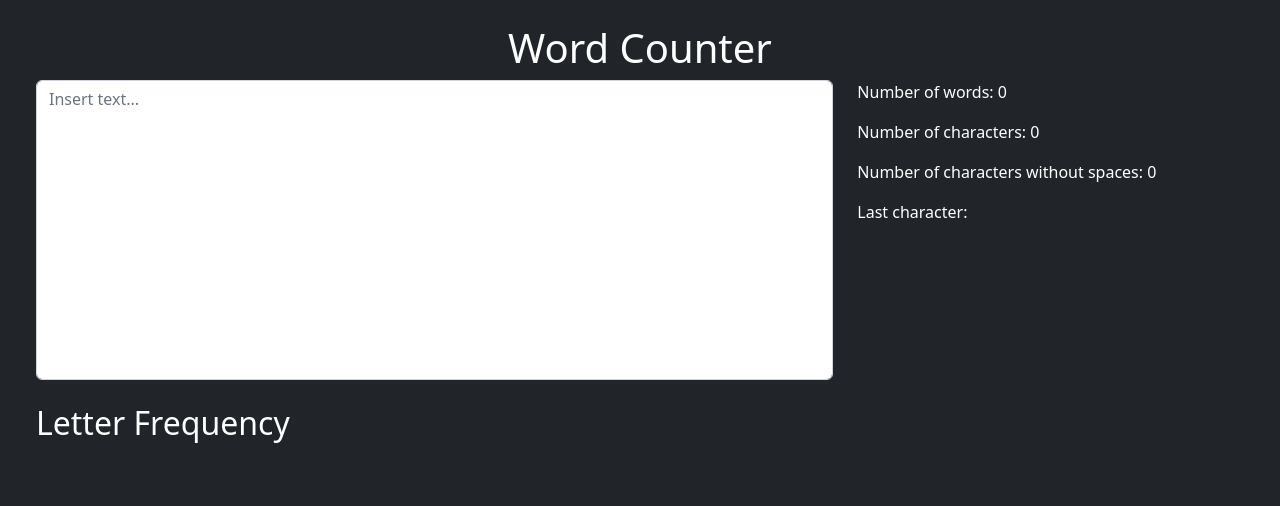
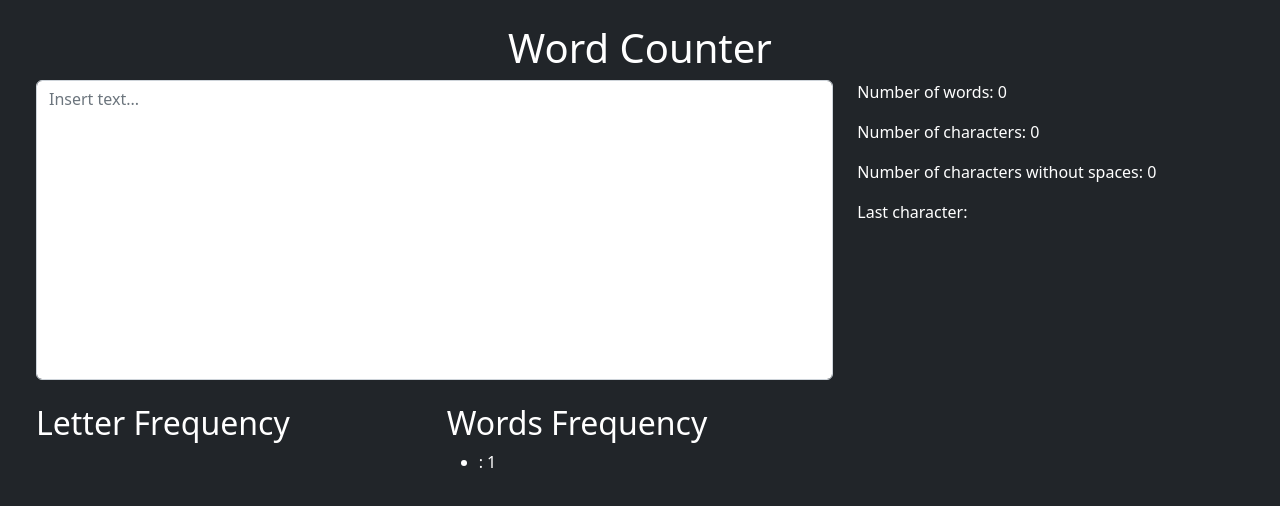
Before and after one commit to jaimereyess/Word-counter, a React (Vite) app: page / in a window 1280 px wide. Shown: the top 506 px of the page. Built offline with nearby package versions, Linux system fonts and the light colour scheme.

Commit message:
Add word frecuency

```diff
--- /dev/null
+++ b/src/assets/words.jsx
@@ -0,0 +1,35 @@
+const WordsFrequency = ({ text }) => {
+  const countWords = () => {
+    const wordsCounts = {};
+    const words = text.split(/\s+/g);
+
+    if (words) {
+      words.forEach((word) => {
+        if (wordsCounts.hasOwnProperty(word)) {
+          wordsCounts[word]++;
+        } else {
+          wordsCounts[word] = 1;
+        }
+      });
+    }
+
+    return wordsCounts;
+  };
+
+  const wordCounts = countWords();
+
+  return (
+    <div>
+      <h2>Words Frequency</h2>
+      <ul>
+        {Object.keys(wordCounts).map((word) => (
+          <li key={word}>
+            {word}: {wordCounts[word]}
+          </li>
+        ))}
+      </ul>
+    </div>
+  );
+};
+
+export default WordsFrequency;
--- a/src/form.jsx
+++ b/src/form.jsx
@@ -1,6 +1,7 @@
 import React, { useState } from "react"
 import Counter from "./counter.jsx"
 import LetterFrequency from "./letters.jsx"
+import WordsFrequency from "./assets/words.jsx"
 
 const Form = () => {
   const [words, setWords] = useState(0)
@@ -46,11 +47,18 @@ const Form = () => {
             className="text-center"
           />
           {LetterFrequency[lastLetter]}
+
         </div>
       </div>
       <div className="row mt-4">
-        <LetterFrequency text={text} />
+        <div className="col-sm-4">
+          <LetterFrequency text={text} />
+        </div>
+        <div className="col-sm-4">
+          <WordsFrequency text={text} />
+        </div>
       </div>
+
     </div>
   )
 }
```
